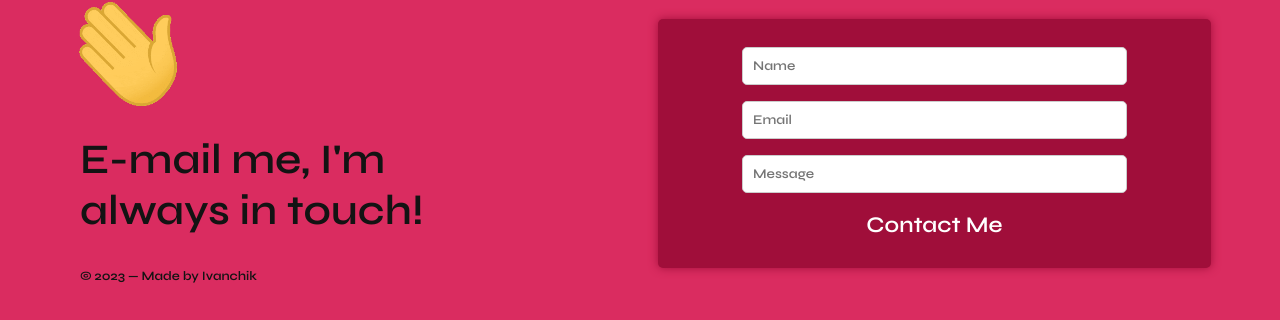
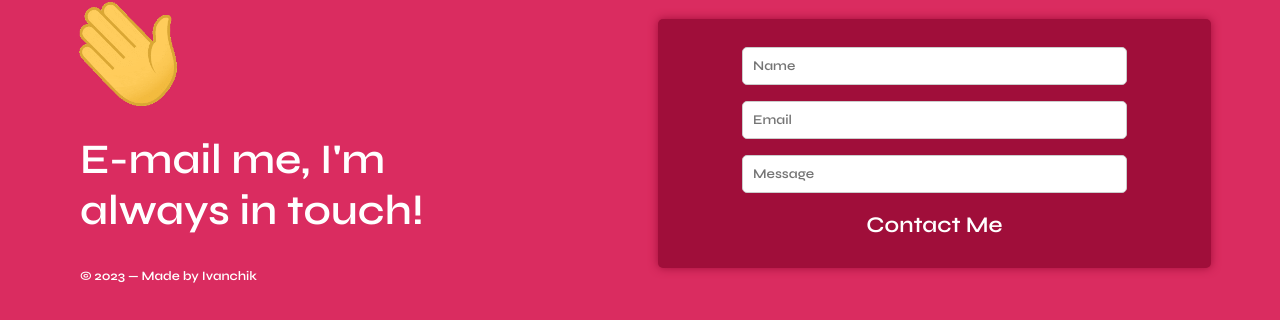
Before and after one commit to IvanchikIvan/Ivanchik-Portfolio, a React (Create React App) app: page / in a window 1280 px wide. Shown: the part 1735-2055 px from the top of the page. Built offline with nearby package versions, Linux system fonts and the light colour scheme.

Commit message:
Footer redesing

```diff
--- a/src/components/Footer/Footer.css
+++ b/src/components/Footer/Footer.css
@@ -24,7 +24,7 @@
 .im-glad-to-answer-your-questions p {
   font-size: calc(30px + 12 * (100vw / 1280));
   text-align: left;
-  color: #131313;
+  color: #fff;
   margin: 1rem;
 }
 
```
